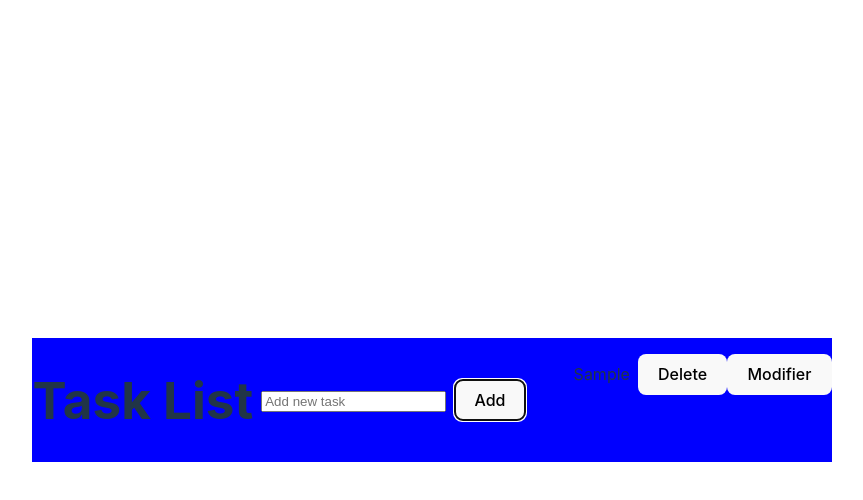
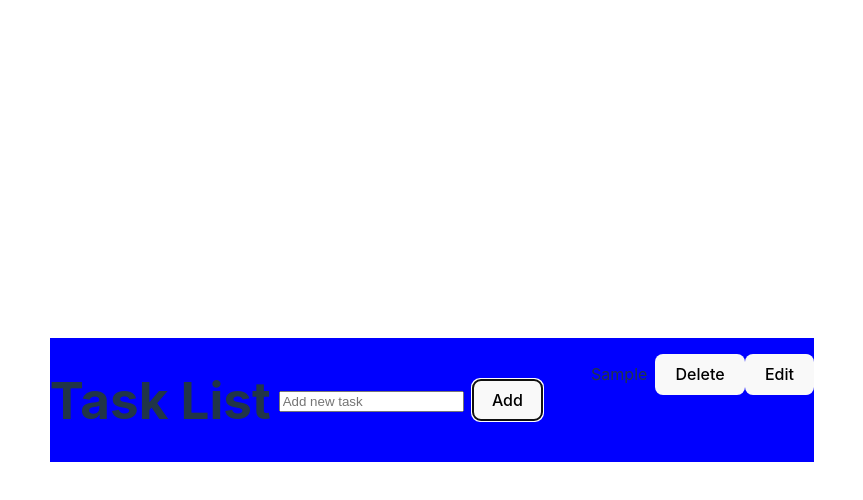
Before and after one commit to Kiblines/To-do-list-lines, a React (Vite) app: page / in a window 1280 px wide. Both pictures are taken after typing "Sample" into the empty fields and a click on the button "Add". Shown: the top 500 px of the page, without its empty margins (208-1071 px from the left). Built offline with nearby package versions, Linux system fonts and the light colour scheme.

Commit message:
edit field add

```diff
--- a/src/components/TaskItem.jsx
+++ b/src/components/TaskItem.jsx
@@ -1,4 +1,5 @@
 import styled from "styled-components";
+import { useState } from "react";
 
 const ListItem = styled.li`
   display: flex;
@@ -11,24 +12,53 @@ const TaskName = styled.span`
 `;
 
 const TaskItem = (props) => {
+  const [editing, setEditing] = useState(false);
+  const [newTaskName, setNewTaskName] = useState(props.task.name);
+
   const handleDelete = () => {
     props.onDeleteTask(props.task);
   };
 
   const handleEdit = () => {
-    const newTaskName = prompt("Nouveau nom de la tâche");
+    setEditing(true);
+  };
 
-    if (newTaskName && newTaskName.trim() !== "") {
+  const handleSave = () => {
+    if (newTaskName.trim() !== "") {
       const updatedTask = { ...props.task, name: newTaskName };
       props.onEditTask(updatedTask);
+      setEditing(false);
     }
+  };
+
+  const handleCancel = () => {
+    setEditing(false);
+  };
+
+  const handleChange = (event) => {
+    setNewTaskName(event.target.value);
   };
 
   return (
     <ListItem>
-      <TaskName>{props.task.name}</TaskName>
-      <button onClick={handleDelete}>Delete</button>
-      <button onClick={handleEdit}>Modifier</button>
+      {editing ? (
+        <>
+          <input
+            type="text"
+            value={newTaskName}
+            onChange={handleChange}
+            autoFocus
+          />
+          <button onClick={handleSave}>Save</button>
+          <button onClick={handleCancel}>Cancel</button>
+        </>
+      ) : (
+        <>
+          <TaskName>{props.task.name}</TaskName>
+          <button onClick={handleDelete}>Delete</button>
+          <button onClick={handleEdit}>Edit</button>
+        </>
+      )}
     </ListItem>
   );
 };
```
